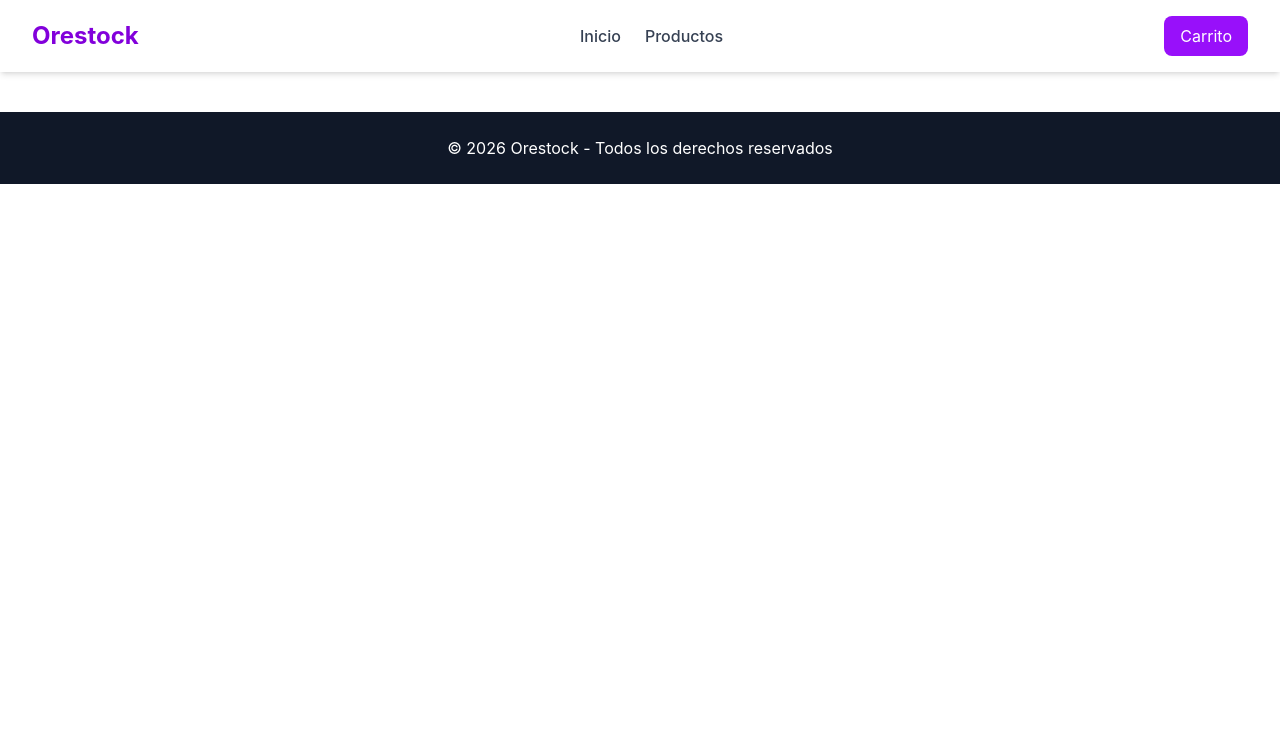
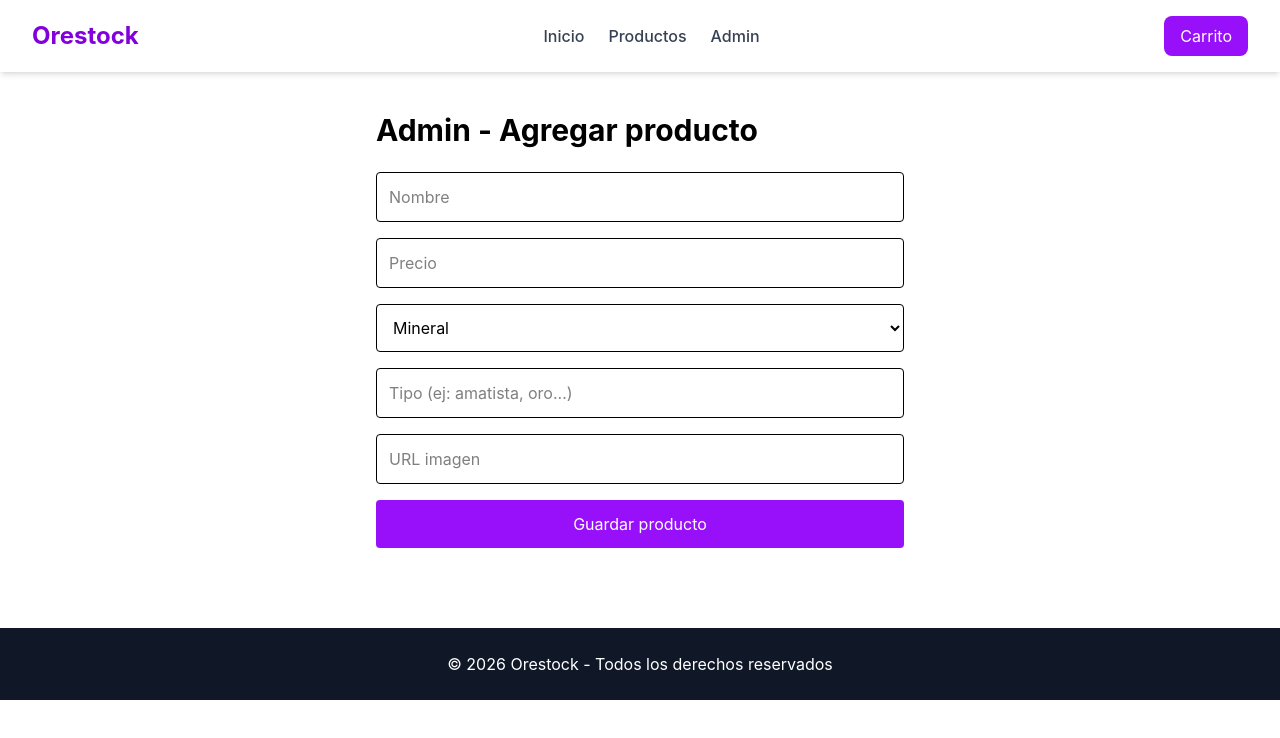
Before and after one commit to KateriumG/Tienda-Minerales-Pro, a React (Vite) app in the folder orestock/: page /admin in a window 1280 px wide. Shown: the top 738 px of the page. Built offline with nearby package versions, Linux system fonts and the light colour scheme.

Commit message:
el admin ha llegado

```diff
--- a/orestock/src/App.jsx
+++ b/orestock/src/App.jsx
@@ -9,6 +9,7 @@ import Products from './pages/Products'
 import Cart from './pages/Cart'
 import Checkout from './pages/Checkout'
 import Success from './pages/Success'
+import Admin from './pages/Admin'
 
 import './styles/index.css'
 
@@ -24,6 +25,7 @@ function App() {
         <Route path="/cart" element={<Cart />} />
         <Route path="/checkout" element={<Checkout />} />
         <Route path="/success" element={<Success />} />
+        <Route path="/admin" element={<Admin />} />
       </Routes>
       <Footer />
     </div>
--- a/orestock/src/components/Header.jsx
+++ b/orestock/src/components/Header.jsx
@@ -16,6 +16,7 @@ function Header() {
       <nav className="flex gap-6 text-gray-700 font-medium">
         <Link to="/" className="hover:text-purple-600">Inicio</Link>
         <Link to="/products" className="hover:text-purple-600">Productos</Link>
+        <Link to="/admin" className="hover:text-purple-600">Admin</Link>
       </nav>
 
       <Link
--- a/orestock/src/pages/Admin.jsx
+++ b/orestock/src/pages/Admin.jsx
@@ -0,0 +1,108 @@
+import { useState } from "react"
+
+function Admin() {
+
+  const [form, setForm] = useState({
+    name: "",
+    price: "",
+    category: "mineral",
+    type: "",
+    image: ""
+  })
+
+  const handleChange = (e) => {
+    setForm({
+      ...form,
+      [e.target.name]: e.target.value
+    })
+  }
+
+  const handleSubmit = async (e) => {
+    e.preventDefault()
+
+    await fetch("http://localhost:3001/products", {
+      method: "POST",
+      headers: {
+        "Content-Type": "application/json"
+      },
+      body: JSON.stringify({
+        ...form,
+        price: Number(form.price)
+      })
+    })
+
+    alert("Producto agregado ✔")
+
+    setForm({
+      name: "",
+      price: "",
+      category: "mineral",
+      type: "",
+      image: ""
+    })
+  }
+
+  return (
+    <section className="max-w-xl mx-auto py-10 px-6">
+
+      <h2 className="text-3xl font-bold mb-6">Admin - Agregar producto</h2>
+
+      <form onSubmit={handleSubmit} className="space-y-4">
+
+        <input
+          name="name"
+          placeholder="Nombre"
+          value={form.name}
+          onChange={handleChange}
+          className="w-full p-3 border rounded"
+        />
+
+        <input
+          name="price"
+          placeholder="Precio"
+          type="number"
+          value={form.price}
+          onChange={handleChange}
+          className="w-full p-3 border rounded"
+        />
+
+        <select
+          name="category"
+          value={form.category}
+          onChange={handleChange}
+          className="w-full p-3 border rounded"
+        >
+          <option value="mineral">Mineral</option>
+          <option value="cristal">Cristal</option>
+          <option value="gema">Gema</option>
+        </select>
+
+        <input
+          name="type"
+          placeholder="Tipo (ej: amatista, oro...)"
+          value={form.type}
+          onChange={handleChange}
+          className="w-full p-3 border rounded"
+        />
+
+        <input
+          name="image"
+          placeholder="URL imagen"
+          value={form.image}
+          onChange={handleChange}
+          className="w-full p-3 border rounded"
+        />
+
+        <button
+          type="submit"
+          className="w-full bg-purple-600 text-white py-3 rounded hover:bg-purple-700"
+        >
+          Guardar producto
+        </button>
+
+      </form>
+    </section>
+  )
+}
+
+export default Admin
--- a/orestock/src/pages/Home.jsx
+++ b/orestock/src/pages/Home.jsx
@@ -1,25 +1,26 @@
+import { useState,useEffect } from "react"
+
 import Welcome from "../components/Welcome"
 import ProductCard from "../components/ProductCard"
 
 function Home() {
 
-  const products = [
-    {
-      name: "Amatista",
-      price: 45000,
-      image: "https://placehold.org/300x200"
-    },
-    {
-      name: "Cuarzo Rosa",
-      price: 35000,
-      image: "https://placehold.org/300x200"
-    },
-    {
-      name: "Obsidiana",
-      price: 50000,
-      image: "https://placehold.org/300x200"
+  const [products, setProducts] = useState([])
+
+  useEffect(() => {
+    const fetchProducts = async () => {
+      const response = await fetch("http://localhost:3001/products")
+      const data = await response.json()
+      setProducts(data)
     }
-  ]
+
+    fetchProducts()
+  }, [])
+
+  const visibleProducts = products.slice(
+    0,
+    Math.ceil(products.length / 2)
+  );
 
   return (
     <>
@@ -27,7 +28,7 @@ function Home() {
 
       {/* Productos */}
       <section className="px-8 py-10 grid grid-cols-1 md:grid-cols-3 gap-6">
-        {products.map((p, i) => (
+        {visibleProducts.map((p, i) => (
           <ProductCard key={i} {...p} />
         ))}
       </section>
--- a/orestock/src/pages/Products.jsx
+++ b/orestock/src/pages/Products.jsx
@@ -19,7 +19,7 @@ function Products() {
 
   const [category, setCategory] = useState("all")
   const [type, setType] = useState("all")
-  const [maxPrice, setMaxPrice] = useState(200000)
+  const [maxPrice, setMaxPrice] = useState(2000000)
 
   const filteredProducts = products.filter((p) => {
     return (
@@ -95,7 +95,7 @@ function Products() {
             <input
               type="range"
               min="0"
-              max="200000"
+              max="2000000"
               step="10000"
               value={maxPrice}
               onChange={(e) => setMaxPrice(Number(e.target.value))}
```
Also changed, not shown: 1 other file (tests, documents, lock files or other folders).
